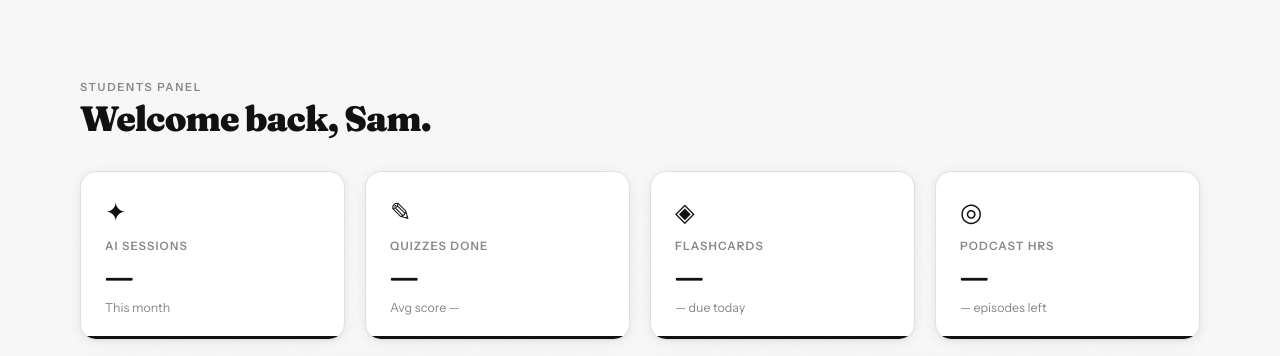
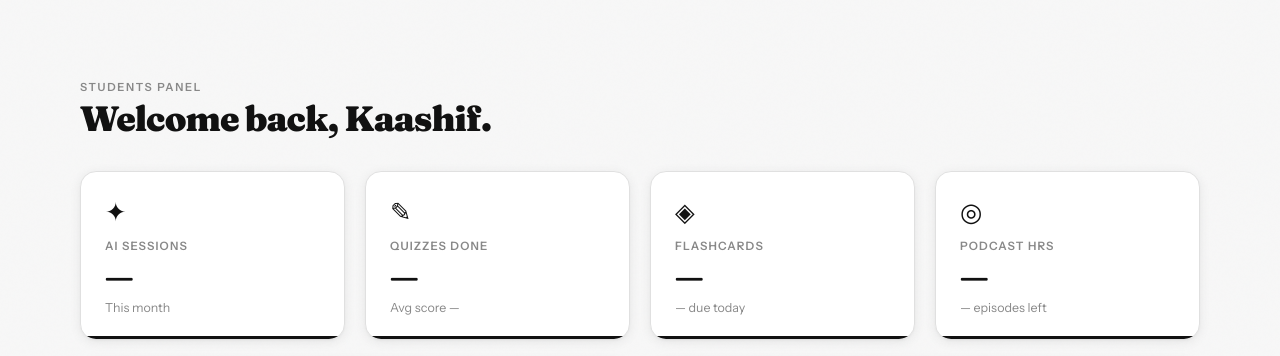
Before and after one commit to Ms3314/Clarix, a FastAPI app: page /dash in a window 1280 px wide. Shown: the part 62-418 px from the top of the page. Run offline with FastAPI, Linux system fonts and the light colour scheme.

Commit message:
small fix

```diff
--- a/Backend/ChatLogic/templates/Dashboard.html
+++ b/Backend/ChatLogic/templates/Dashboard.html
@@ -424,7 +424,7 @@ nav {
   <div id="panel-home" class="panel active">
     <div class="section-header">
       <div class="section-tag">Students Panel</div>
-      <div class="section-title">Welcome back, Sam.</div>
+      <div class="section-title">Welcome back, Kaashif.</div>
     </div>
     <div class="home-grid" style="padding: 0 40px 40px;">
       <div class="stat-card">
```
